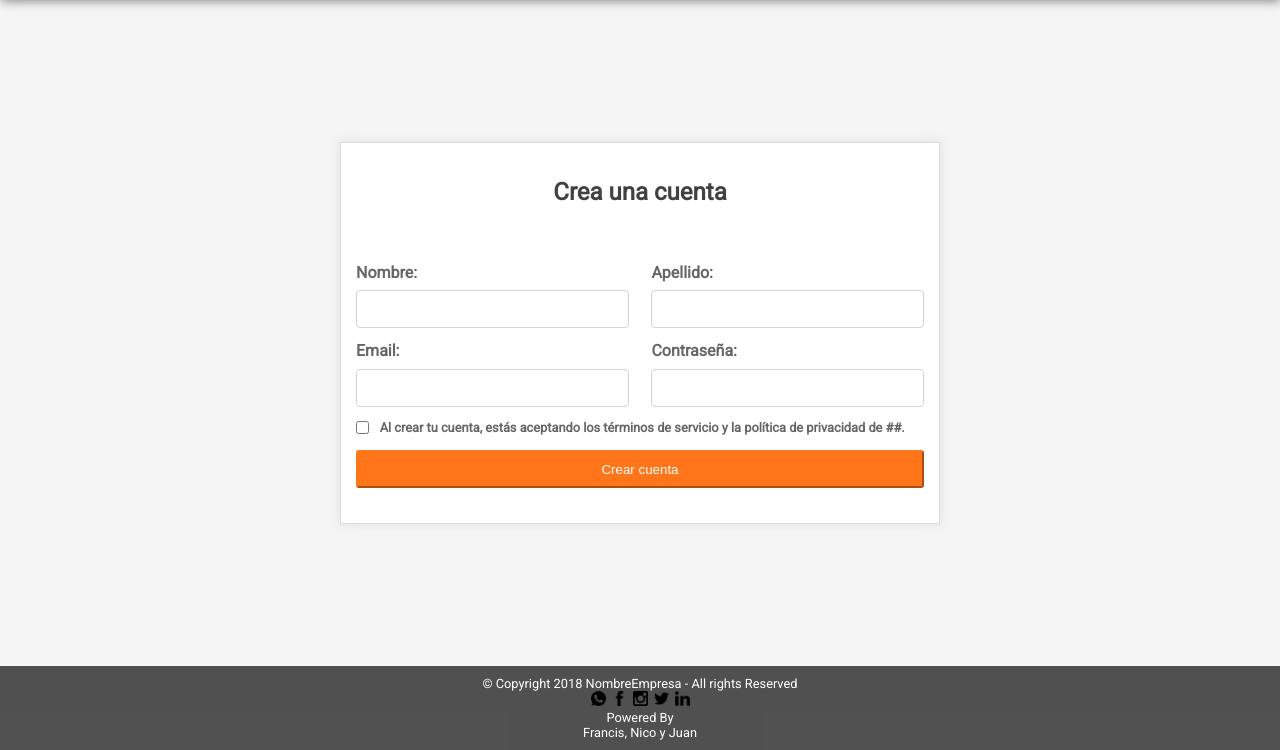
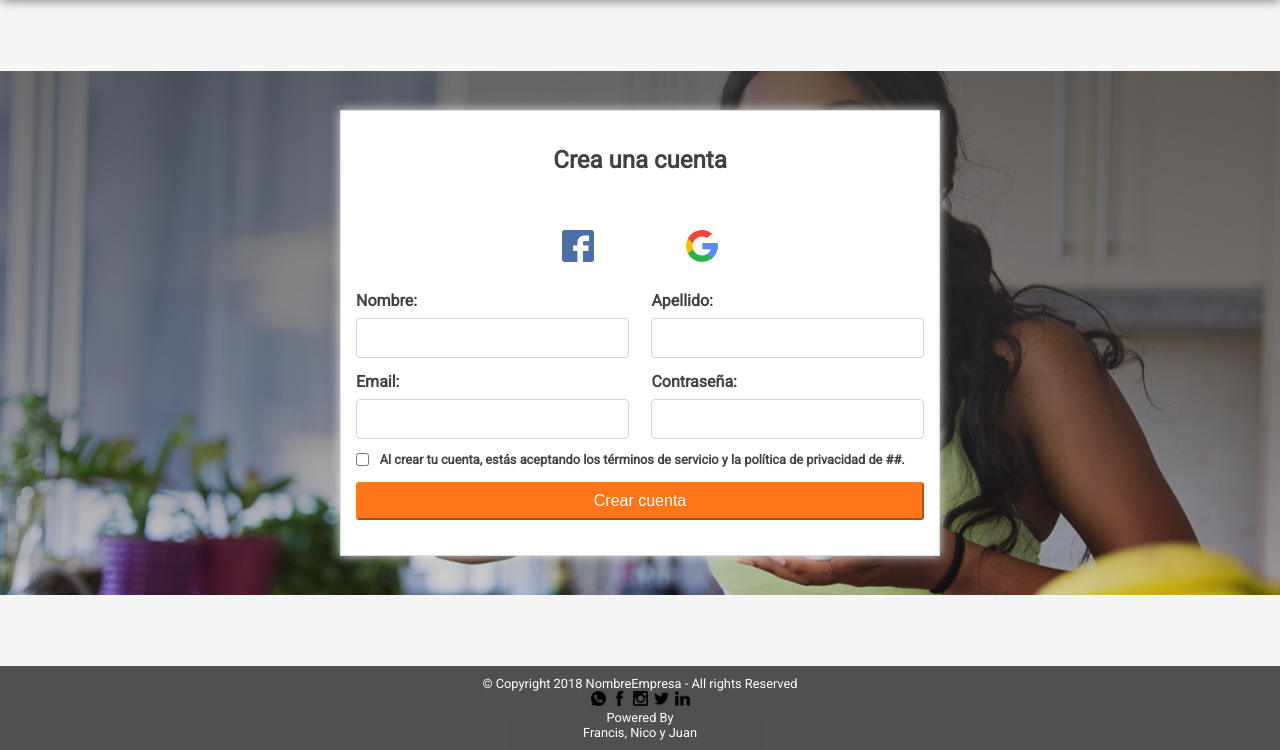
Before and after one commit to nicomosi/dh-proyecto-final, a PHP site: page /registro.php in a window 1280 px wide. Shown: the part 50-800 px from the top of the page. Run offline with PHP 8.4, Linux system fonts and the light colour scheme; some libraries are stand-ins or nearby versions.

Commit message:
Nuevo archivo head, edicion de formularios, margen del logo, margen de Objective food

```diff
--- /dev/null
+++ b/_head.php
@@ -0,0 +1,13 @@
+<!DOCTYPE html>
+<html lang="en" dir="ltr">
+  <head>
+    <meta charset="utf-8">
+    <meta name="viewport" content="width=device-width, initial-scale=1.0">
+    <meta http-equiv="X-UA-Compatible" content="ie=edge">
+    <meta name="description" content="¡ACÁ escribir máximo 160 caracteres!">
+    <meta name="author" content="Nicolas Mosi">
+    <link rel="stylesheet" href="https://use.fontawesome.com/releases/v5.2.0/css/all.css" integrity="sha384-hWVjflwFxL6sNzntih27bfxkr27PmbbK/iSvJ+a4+0owXq79v+lsFkW54bOGbiDQ" crossorigin="anonymous">
+    <link href="https://fonts.googleapis.com/css?family=Roboto" rel="stylesheet">
+    <link rel="stylesheet" href="css/estilos-nico.css">
+    <link rel="stylesheet" href="css/estilos-francis.css">
+    <link rel="stylesheet" href="css/estilos-juan.css">
--- a/css/estilos-francis.css
+++ b/css/estilos-francis.css
@@ -1,16 +1,14 @@
 /*
 
-//////////// ESTILO PARA EL LOGIN //////////
+//////////// ESTILO PARA LOS FORMS //////////
 
 */
-
-
 .container{
   border: solid 1px #ddd;
   box-shadow: 0 0 10px #ddd;
   background-color: white;
   padding: 35px 15px;
-  margin: 5% auto;
+
 }
 
 .container h3{
@@ -19,23 +17,13 @@
   margin: 0% auto 10%;
 }
 
-.login{
-  float: right;
-  margin: 5%;
-  width: 400px;
-}
-
-.container label{
-  color: #666;
-  font-weight: 700;
-}
 .form-input {
   color: #495057;
   margin: 3% 0% 5%;
   border: 1px solid #ced4da;
   border-radius: .25rem;
-  height: calc(2.25rem + 2px);
-  padding: .375rem .75rem;
+  height: 3em;
+  padding: .8rem;
 }
 
 .form-row {
@@ -44,8 +32,7 @@
 
 }
 
-
-.container button {
+.form-button {
   margin-top: 15px;
   background: #FF7519;
   color: #FFF;
@@ -53,13 +40,10 @@
   border-radius: 3px;
   cursor: pointer;
   height: calc(2.25rem + 2px);
+  font-size: 1em;
 }
 
-a{
-
-}
-.login-form a{
-
+.container a{
   float: right;
   text-decoration: none;
   color: #888;
@@ -70,28 +54,55 @@ a{
 .login-extern{
   display: flex;
   justify-content: space-evenly;
-  margin: 0px 20% 10%;
+  margin: 0px 20% 5%;
+}
+.container label{
+  /* color: #666; */
+  font-weight: 700;
 }
 
 
+/*
 
+//////////// ESTILO PARA EL LOGIN //////////
+
+*/
+.login{
+  float: right;
+  margin: 3% 5%;
+  width: 400px;
+}
+
+.login-back{
+  background-image: url(../img/registro2.jpeg);
+  background-size: cover;
+  background-position: center;
+  display: flex;
+
+}
+
+.back-blur{
+  background-image: linear-gradient(180deg,rgba(51, 51, 51, 0.7), rgba(51, 51, 51, 0.6), rgba(51, 51, 51, 0.5), rgba(51, 51, 51, 0.2));
+  width: 100%;
+}
 /*
 
 //////////// ESTILO PARA EL REGISTRO //////////
 
 */
 .main-registro{
+  margin: 0 auto;
+}
+.signin-back{
+  background-image: url(../img/registro2.jpeg);
+  background-size: cover;
+  background-position: center;
   display: flex;
-  flex-direction: column;
-  justify-content: space-around;
-  align-items:center;
-}
-form.signin-form {
-  margin-bottom: 0;
 }
 
+
 .signin{
-  margin: 5vh 0;
+  margin: 3% auto;
   width: 600px;
 }
 
@@ -105,8 +116,6 @@ form.signin-form {
   /* justify-content: space-between; */
   flex-direction: column;
   width: 48%;
-
-
 }
 
 .politics {
@@ -119,3 +128,27 @@ form.signin-form {
 .politics input{
   margin-right: 0.8em;
 }
+
+/* RESPONSIVE */
+@media (max-width: 620px){
+  .login{
+      float: none;
+      width: auto;
+  }
+
+  .signin {
+      width: auto;
+      margin: 5%;
+  }
+
+  .signin-group-form {
+      width: 100%;
+  }
+
+}
+@media (max-width: 620px){
+.login{
+  float: none;
+  width: auto;
+}
+}
--- a/css/estilos-nico.css
+++ b/css/estilos-nico.css
@@ -71,7 +71,7 @@ transition: 0.4s;
     height: 50px;
   }
   .header-top .contenedor-logo-header{
-    margin: 0 auto;
+    margin: 0 5%;
   }
   .header-top nav{
     display: none;
@@ -85,6 +85,9 @@ transition: 0.4s;
   }
   .header-bottom h1{
     display: none;
+  }
+  .banner{
+    margin: 5%;
   }
 
 
@@ -174,6 +177,7 @@ transition: 0.4s;
  }
 
 }
+/* Fin (max-width:749px) */
 
 
 @media (min-width:750px){
@@ -352,3 +356,4 @@ transition: 0.4s;
 
 
 }
+/* fin (min-width:750px) */
--- a/registro.php
+++ b/registro.php
@@ -1,53 +1,47 @@
-<!DOCTYPE html>
-<html lang="en" dir="ltr">
-  <head>
-    <meta charset="utf-8">
-    <meta name="viewport" content="width=device-width, initial-scale=1.0">
-    <meta http-equiv="X-UA-Compatible" content="ie=edge">
-    <meta name="description" content="¡ACÁ escribir máximo 160 caracteres!">
-    <meta name="author" content="Nicolas Mosi">
-    <link rel="stylesheet" href="https://use.fontawesome.com/releases/v5.2.0/css/all.css" integrity="sha384-hWVjflwFxL6sNzntih27bfxkr27PmbbK/iSvJ+a4+0owXq79v+lsFkW54bOGbiDQ" crossorigin="anonymous">
-    <link href="https://fonts.googleapis.com/css?family=Roboto" rel="stylesheet">
-    <link rel="stylesheet" href="css/estilos-nico.css">
-    <link rel="stylesheet" href="css/estilos-francis.css">
-    <link rel="stylesheet" href="css/estilos-juan.css">
+<?php require_once('_head.php'); ?>
 <title>Registro</title>
   </head>
-
-
 <?php
 //convoca al header
 require_once('_header.php');
 ?>
-<main class="main-registro">
-        <section class="signin container">
+<main class="signin-back">
+        <section class="back-blur">
+                <article class="signin container">
                 <h3>Crea una cuenta</h3>
+                <div class="login-extern">
+                <img src="img/fb-icon.png" alt="Facebook">
+                <img src="img/go-icon.png" alt="Google">
+                </div>
                         <form class="signin-form" action="">
 
                                 <div class="signin-group-form">
                                         <label for="firts-name">Nombre:</label>
-                    <input class="form-input" type="text" name="firts-name" placeholder="" required>
+                                        <input class="form-input" type="text" id="firts-name" placeholder="" required>
                                 </div>
                                 <div class="signin-group-form">
                                         <label for="last-name">Apellido:</label>
-                    <input class="form-input" type="text" name="last-name" placeholder="" required>
+                                        <input class="form-input" type="text" id="last-name" placeholder="" required>
                                 </div>
                                 <div class="signin-group-form">
                                         <label for="email">Email:</label>
-                    <input class="form-input" type="email" name="email" placeholder="" required>
+                                        <input class="form-input" type="email" id="email" placeholder="" required>
                                 </div>
                                 <div class="signin-group-form">
                                         <label for="password">Contraseña:</label>
-                    <input class="form-input" type="password" name="password" placeholder="" required>
+                                        <input class="form-input" type="password" id="password" placeholder="" required>
                                 </div>
                                 <div class="politics">
-            <input type="checkbox" name="politics">
+                                        <input type="checkbox" id="politics">
                                         <label for="politics">Al crear tu cuenta, estás aceptando los términos de servicio y la política de privacidad de ##.</label>
                                 </div>
-            <button class="form-row" type="submit" name="send">Crear cuenta</button>
+                                <button class="form-row form-button" type="submit" name="send-signin">Crear cuenta</button>
                         </form>
+                </article>
+                <!-- fin <article class="signin container"> -->
         </section>
 </main>
+<!-- fin class="main-registro" -->
 
 <?php
 //convoca al footer
```
Also changed, not shown: faq.php (+18 -22 lines), index.php (+2 -14 lines), login.php (+14 -27 lines), img/food-tomato.jpg (added), img/registro.jpeg (added), img/registro2.jpeg (added). Lines whose indentation alone changed are shown as unchanged.
